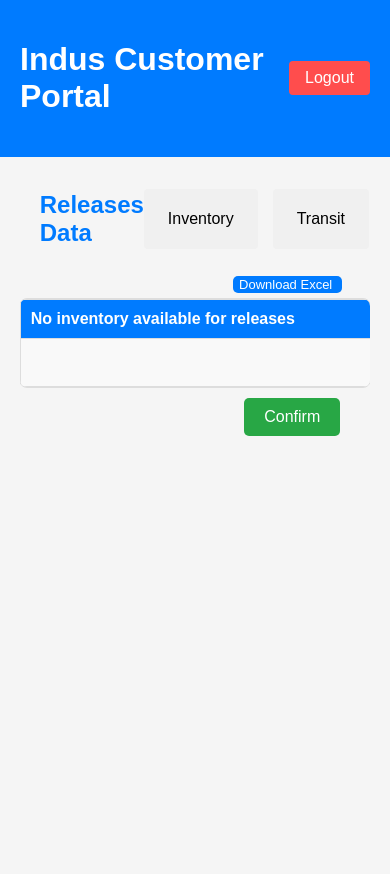
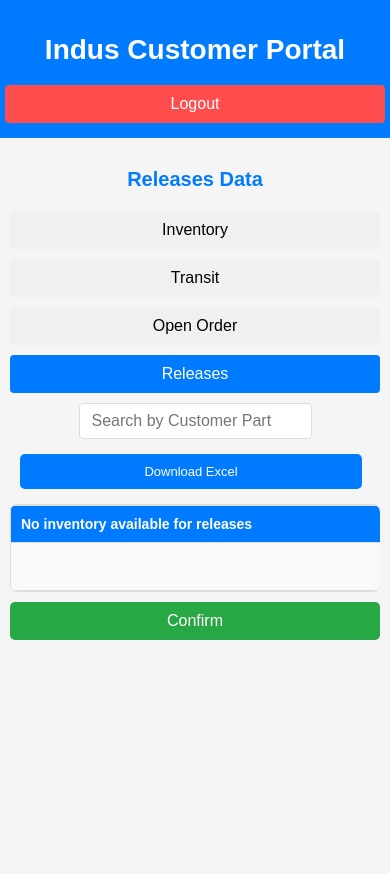
Before and after one commit to ppc8040/new_try, a Flask app: page /views/releases in a window 390 px wide. After the commit the page ends 640 px from the top, so only its background shows below. Run offline with Flask 3, Linux system fonts and the light colour scheme; the visitor is signed in with stand-in values (Sample User, id 1); data that the repository does not hold is empty.

Commit message:
Update styles.css

```diff
--- a/flaskr/static/styles.css
+++ b/flaskr/static/styles.css
@@ -591,3 +591,145 @@
 .info-icon:hover {
   color: #0056b3;
 }
+
+/* Mobile View Adjustments */
+@media screen and (max-width: 768px) {
+  /* General body adjustments */
+  body {
+    font-size: 14px;
+  }
+
+  /* Header */
+  header {
+    flex-direction: column;
+    text-align: center;
+    padding: 15px;
+  }
+
+  /* Container */
+  .container {
+    width: 100%;
+    height: auto;
+    padding: 10px;
+  }
+
+  /* Header Container */
+  .header-container {
+    flex-direction: column;
+    align-items: center;
+    text-align: center;
+  }
+
+  /* Logout Button */
+  .logout-btn {
+    width: 100%;
+    text-align: center;
+    padding: 10px;
+  }
+
+  /* Tabs & Search Bar */
+  .tabs-search-container {
+    flex-direction: column;
+    align-items: center;
+  }
+
+  .tab-buttons {
+    flex-direction: column;
+    width: 100%;
+    gap: 10px;
+  }
+
+  .tab-btn {
+    width: 100%;
+    text-align: center;
+    padding: 10px;
+  }
+
+  /* Search Bar */
+  .search-bar {
+    width: 100%;
+    margin-top: 10px;
+  }
+
+  /* Active Tab Name */
+  .active-tab-name {
+    font-size: 20px;
+    text-align: center;
+    margin-left: 0;
+  }
+
+  /* Tables */
+  .inventory-table,
+  .transit-table,
+  .oor-table {
+    width: 100%;
+    display: block;
+    overflow-x: auto;
+  }
+
+  /* Table Headers */
+  .inventory-table th,
+  .transit-table th,
+  .oor-table th {
+    font-size: 14px;
+    padding: 10px;
+  }
+
+  /* Table Cells */
+  .inventory-table td,
+  .transit-table td,
+  .oor-table td {
+    font-size: 12px;
+    padding: 8px;
+  }
+
+  /* Login Page */
+  .login-container {
+    min-height: 100vh;
+    padding: 20px;
+  }
+
+  .login-box {
+    width: 90%;
+    padding: 20px;
+  }
+
+  /* Download Button */
+  .download_container {
+    justify-content: center;
+    padding: 10px;
+  }
+
+  .download-btn {
+    width: 100%;
+    padding: 10px;
+  }
+
+  /* Table Wrapper */
+  .table-wrapper1 {
+    width: 100%;
+  }
+
+  .table-scroll-container1 {
+    width: 100%;
+    max-height: 50vh;
+    overflow-x: auto;
+  }
+
+  /* Confirm Button */
+  .button-container {
+    justify-content: center;
+    width: 100%;
+  }
+
+  .confirm-button {
+    width: 100%;
+    text-align: center;
+    margin: 10px 0;
+  }
+
+  /* Pallet Input */
+  .pallet-input {
+    width: 100%;
+  }
+}
```
